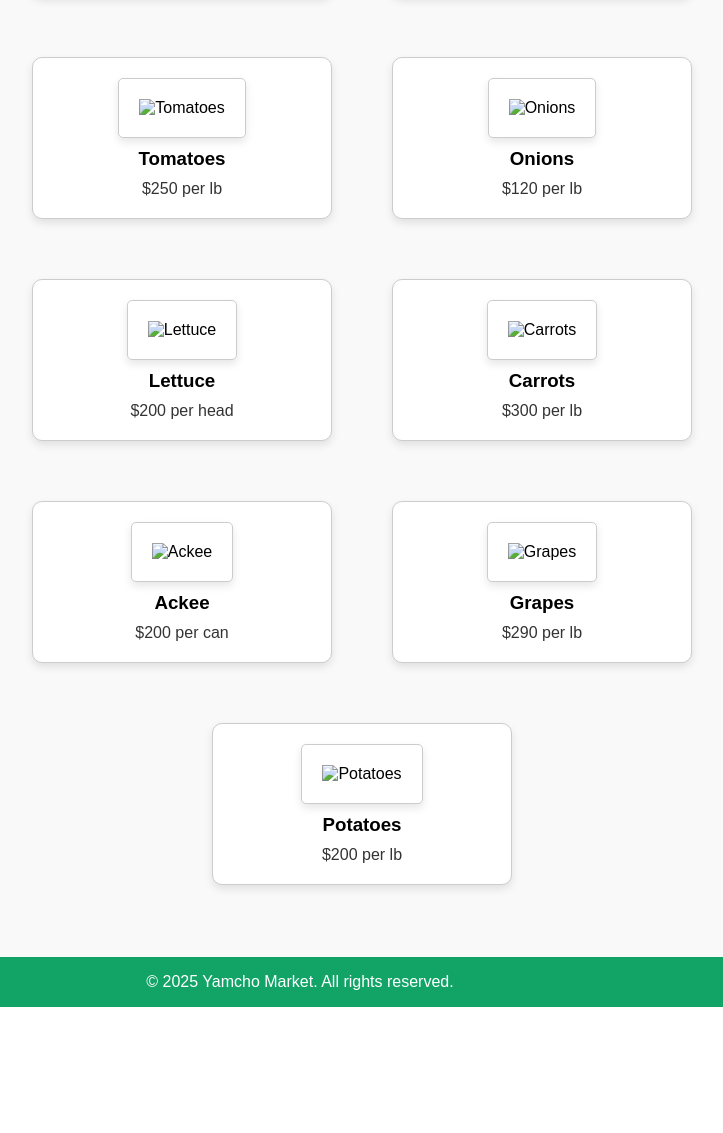
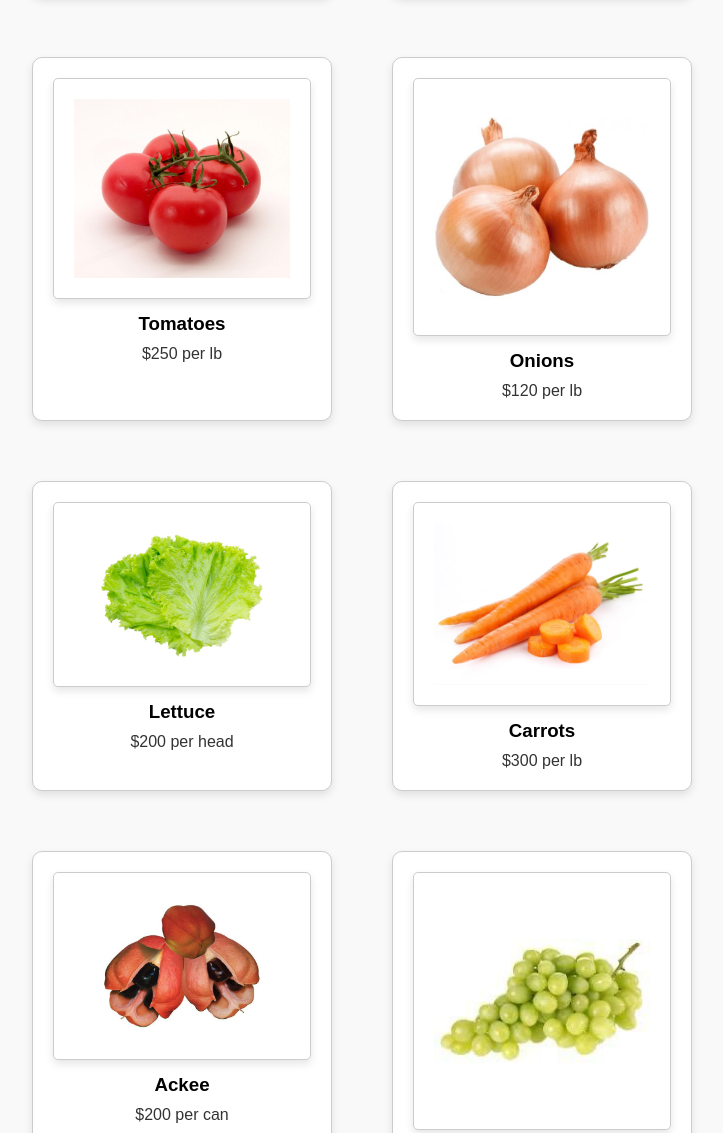
Before and after one commit to JS-Gza/IA2JAVAUGHN, a plain HTML site: page products.html in a window 1280 px wide. Shown: the part 455-1588 px from the top of the page, without its empty margins (340-1063 px from the left). Before the commit the page ends 1462 px from the top, so only its background shows below. Drawn offline with Linux system fonts and the light colour scheme.

Commit message:
Update products.html

```diff
--- a/products.html
+++ b/products.html
@@ -33,42 +33,42 @@
                 </div>
 
                 <div class="product" ondblclick="addToCart('Yams', 300)">
-                    <img src="Image/yam.jpg" alt="Yams">
+                    <img src="yam.jpg" alt="Yams">
                     <h3>Yams</h3>
                     <p>$300 per lb</p>
                 </div>
                 <div class="product" ondblclick="addToCart('Tomatoes', 250)">
-                    <img src="Image/tomato.jpg" alt="Tomatoes">
+                    <img src="tomato.jpg" alt="Tomatoes">
                     <h3>Tomatoes</h3>
                     <p>$250 per lb</p>
                 </div>
                 <div class="product" ondblclick="addToCart('Onions', 120)">
-                    <img src="Image/onion.jpg" alt="Onions">
+                    <img src="onion.jpg" alt="Onions">
                     <h3>Onions</h3>
                     <p>$120 per lb</p>
                 </div>
                 <div class="product" ondblclick="addToCart('Lettuce', 200)">
-                    <img src="Image/lettuce.jpg" alt="Lettuce">
+                    <img src="lettuce.jpg" alt="Lettuce">
                     <h3>Lettuce</h3>
                     <p>$200 per head</p>
                 </div>
                 <div class="product" ondblclick="addToCart('Carrots', 300)">
-                    <img src="Image/carrot.jpg" alt="Carrots">
+                    <img src="carrot.jpg" alt="Carrots">
                     <h3>Carrots</h3>
                     <p>$300 per lb</p>
                 </div>
                 <div class="product" ondblclick="addToCart('Ackee', 200)">
-                    <img src="Image/ackee.jpg" alt="Ackee">
+                    <img src="ackee.jpg" alt="Ackee">
                     <h3>Ackee</h3>
                     <p>$200 per can</p>
                 </div>
                 <div class="product" ondblclick="addToCart('Grapes', 290)">
-                    <img src="Image/grape.jpg" alt="Grapes">
+                    <img src="grape.jpg" alt="Grapes">
                     <h3>Grapes</h3>
                     <p>$290 per lb</p>
                 </div>
                 <div class="product" ondblclick="addToCart('Potatoes', 200)">
-                    <img src="Image/potato.jpg" alt="Potatoes">
+                    <img src="potato.jpg" alt="Potatoes">
                     <h3>Potatoes</h3>
                     <p>$200 per lb</p>
                 </div>
```
